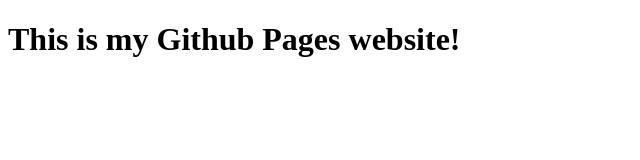
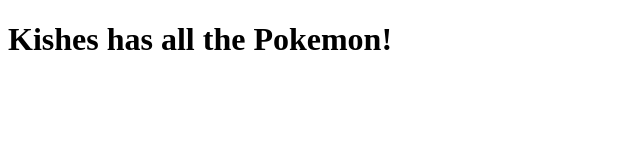
Before and after one commit to kuipch/kuipch.github.io, a plain HTML site: page index.html in a window 1280 px wide. Shown: the whole page, without its empty margins (0-640 px from the left). Drawn offline with Linux system fonts and the light colour scheme.

Commit message:
Update message for Kish

```diff
--- a/index.html
+++ b/index.html
@@ -11,7 +11,7 @@
 </head>
 
 <body>
-    <h1>This is my Github Pages website!</h1>
+    <h1>Kishes has all the Pokemon!</h1>
 </body>
 
 </html>
```
